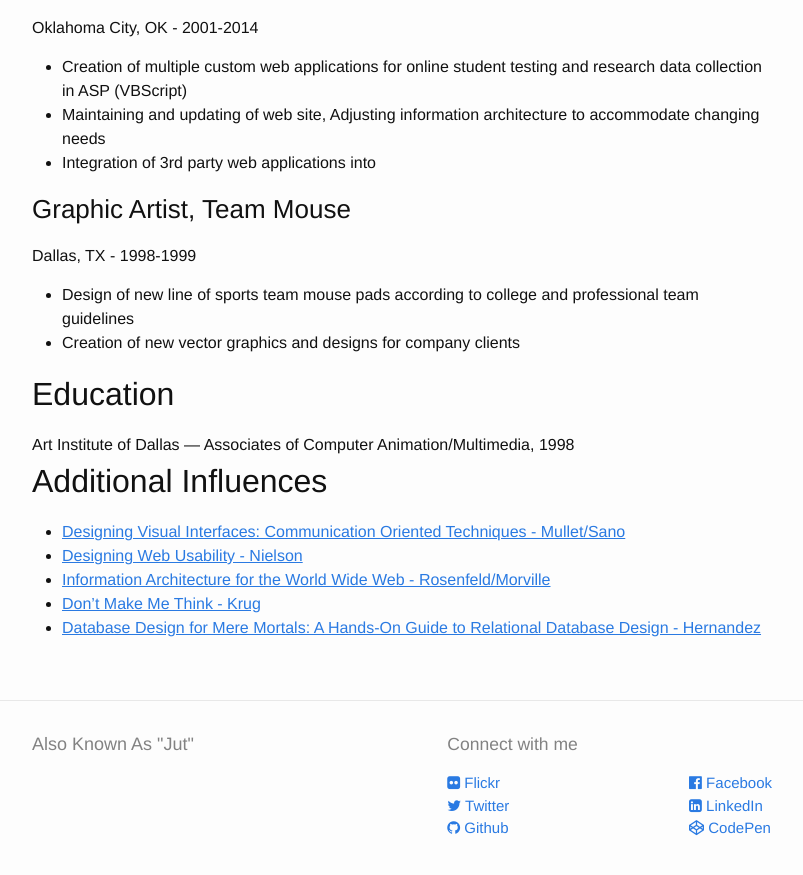
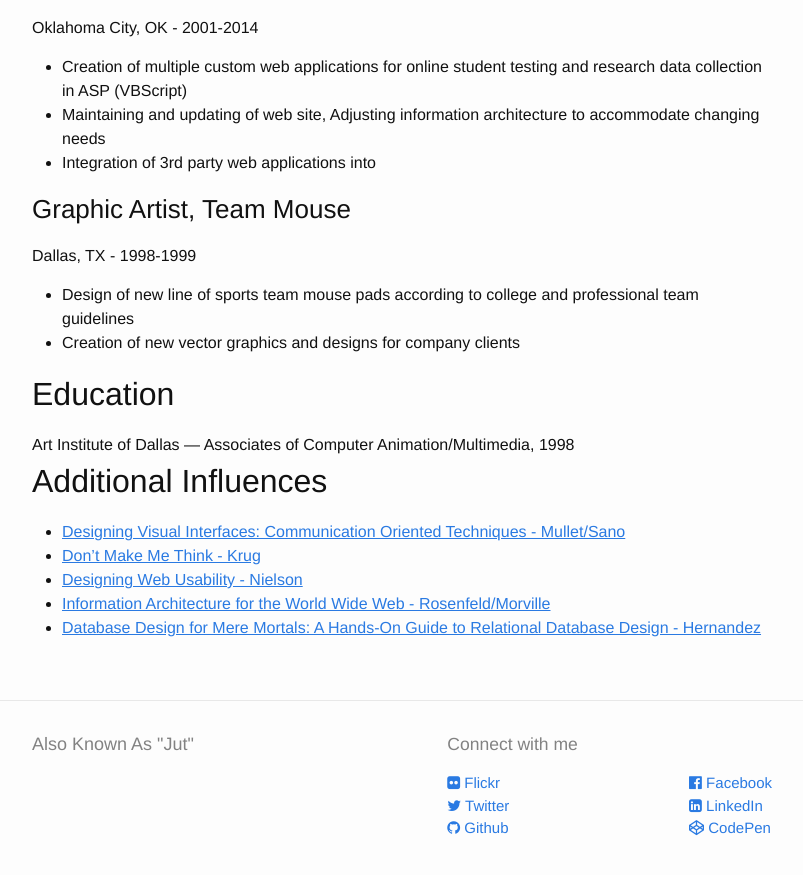
Before and after one commit to akajut/akajut.github.io, a Jekyll site: the page built from resume/index.html, in a window 1280 px wide and 900 px high, scrolled down 791 px. Shown: the top 875 px of the window, without its empty margins (238-1041 px from the left). Built offline with Jekyll 4.4.1, drawn with Linux system fonts in a browser that asks for light colours; nearby versions of some CDN libraries; some of the changed lines change nothing that is shown.

Commit message:
Reordering Influences

```diff
--- a/resume/index.html
+++ b/resume/index.html
@@ -50,8 +50,8 @@
 <h2>Additional Influences</h2>
 <ul>
   <li><a href="http://www.amazon.com/Designing-Visual-Interfaces-Communication-Techniques/dp/0133033899/">Designing Visual Interfaces: Communication Oriented Techniques - Mullet/Sano</a></li>
+  <li><a href="http://www.amazon.com/Think-Common-Sense-Approach-Usability/dp/0789723107/">Don’t Make Me Think - Krug</a></li>
   <li><a href="http://www.amazon.com/Designing-Web-Usability-Jakob-Nielsen/dp/156205810X/">Designing Web Usability - Nielson</a></li>
   <li><a href="http://www.amazon.com/Information-Architecture-World-Wide-Web/dp/0596527349/">Information Architecture for the World Wide Web - Rosenfeld/Morville</a></li>
-  <li><a href="http://www.amazon.com/Think-Common-Sense-Approach-Usability/dp/0789723107/">Don’t Make Me Think - Krug</a></li>
   <li><a href="http://www.amazon.com/Database-Design-Mere-Mortals-Hands/dp/0201752840">Database Design for Mere Mortals: A Hands-On Guide to Relational Database Design  - Hernandez</a></li>
 </ul>
```
